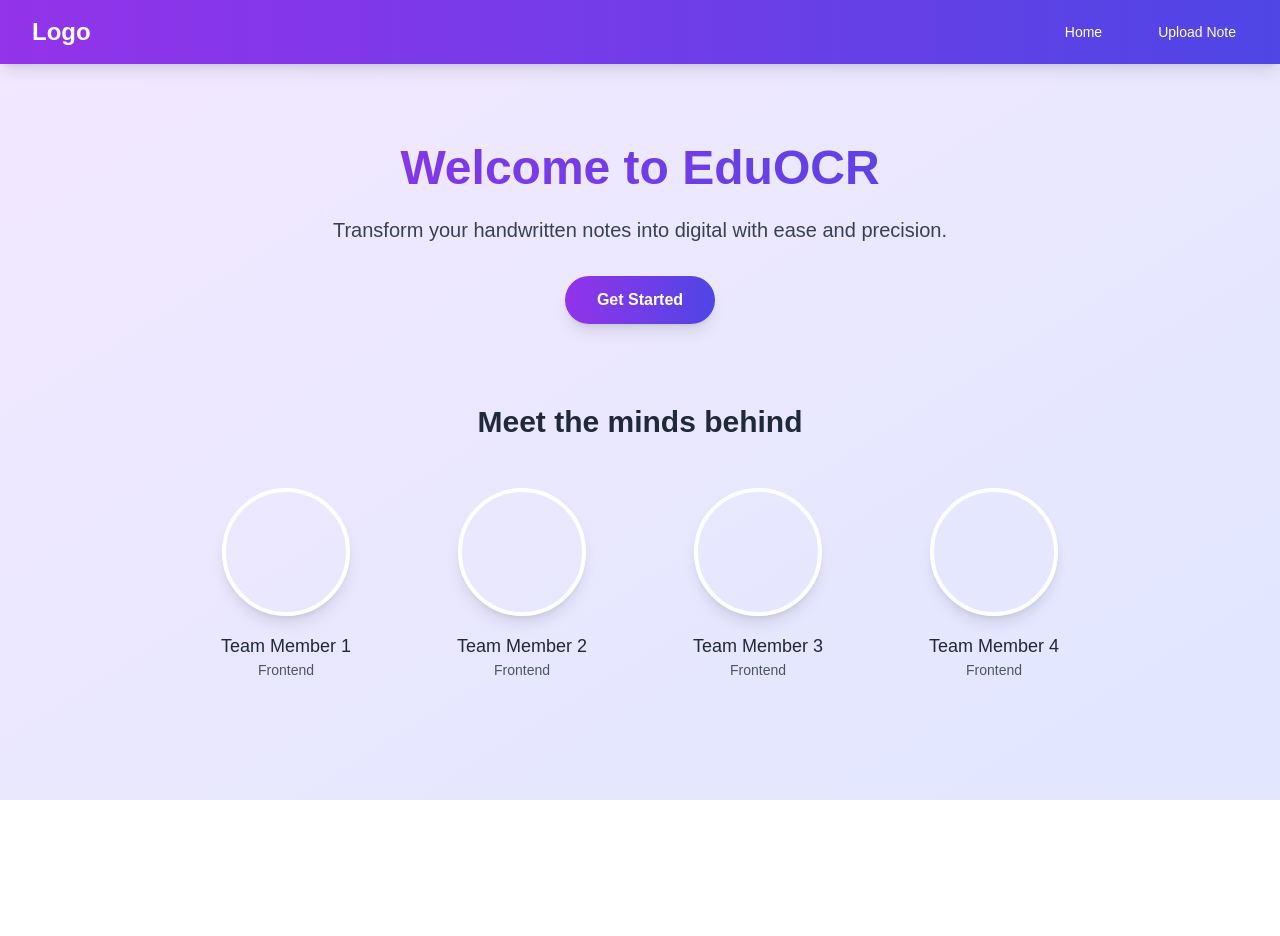
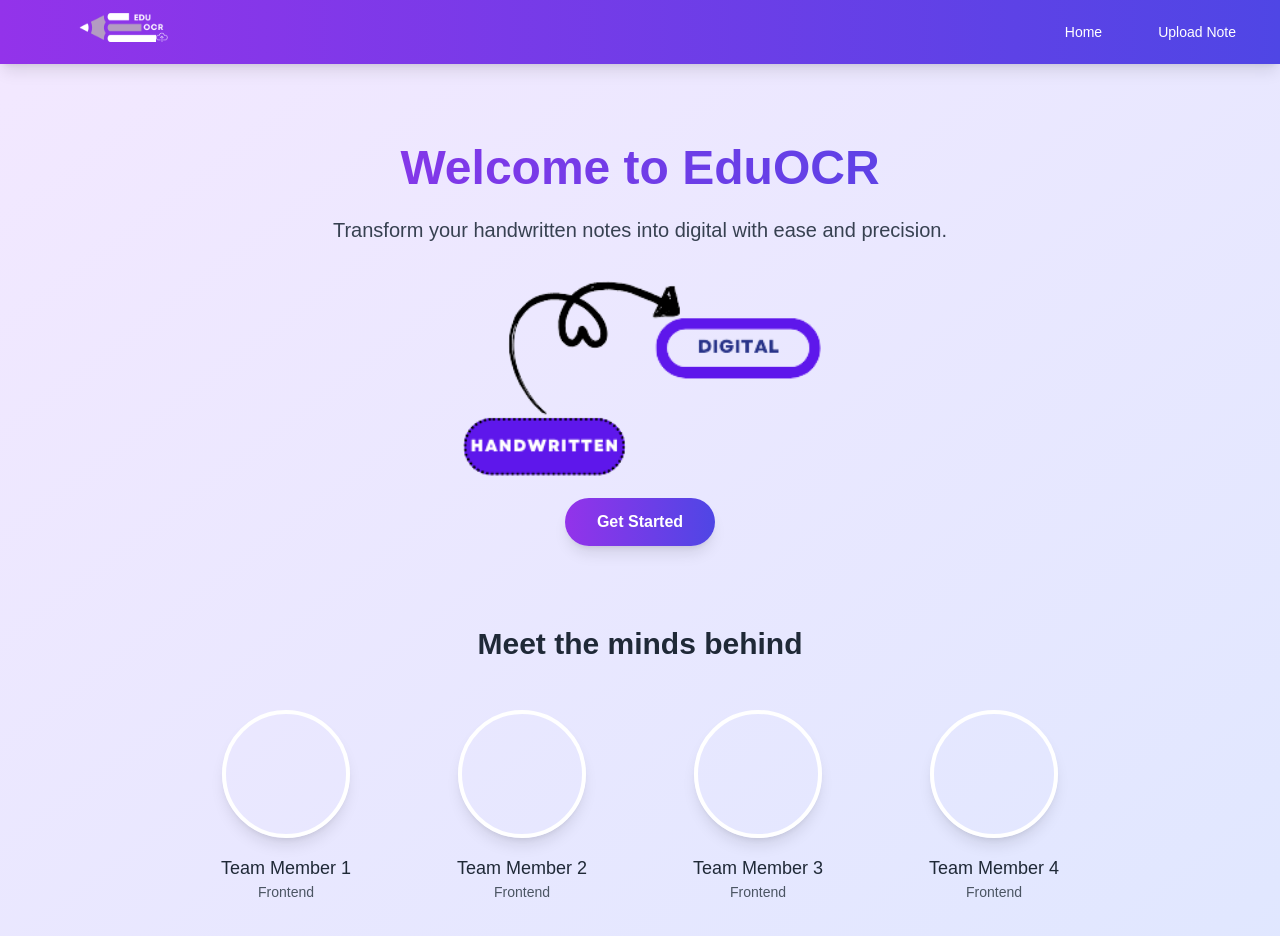
Before and after one commit to FardinAhmed3/Penfluence, a Next.js app in the folder Frontend/: page / in a window 1280 px wide. Shown: the top 936 px of the page. Before the commit the page ends 800 px from the top, so only its background shows below. Built offline with nearby package versions, Linux system fonts and the light colour scheme.

Commit message:
Added logo and some UI

```diff
--- a/Frontend/app/page.tsx
+++ b/Frontend/app/page.tsx
@@ -15,6 +15,13 @@ export default function LandingPage() {
             <p className="text-xl text-gray-700 mb-8">
               Transform your handwritten notes into digital with ease and precision.
             </p>
+            <Image
+              src="/handwritten.png"
+              alt="Handwritten Notes"
+              className="mx-auto mb-4 object-contain" // object-contain ensures the image fits without distorting
+              width={400}
+              height={400}
+            />
             <a
               href="/upload"
               className="inline-block bg-gradient-to-r from-purple-600 to-indigo-600 text-white font-bold py-3 px-8 rounded-full shadow-lg hover:shadow-xl transform hover:-translate-y-1 transition duration-300 ease-in-out"
--- a/Frontend/components/Navbar.tsx
+++ b/Frontend/components/Navbar.tsx
@@ -1,6 +1,7 @@
 "use client"
 import Link from "next/link"
 import { useState } from "react"
+import Image from "next/image"
 
 export default function Navbar() {
   const [isOpen, setIsOpen] = useState(false)
@@ -10,9 +11,15 @@ export default function Navbar() {
       <div className="max-w-7xl mx-auto px-4 sm:px-6 lg:px-8">
         <div className="flex justify-between h-16">
           <div className="flex justify-between w-full">
-            <div className="flex-shrink-0 flex items-center">
-              <span className="text-2xl font-bold text-white">Logo</span>
+            <div className="flex items-center mt-5"> {/* Added margin-top to lower the logo */}
+              <Image
+                src="/logo.png"
+                alt="Logo"
+                width={200}
+                height={200}
+              />
             </div>
+
             <div className="hidden sm:flex sm:items-center sm:space-x-8">
               <Link
                 href="/"
--- a/Frontend/src/App.css
+++ /dev/null
@@ -1,6 +0,0 @@
-#root {
-  max-width: 1280px;
-  margin: 0 auto;
-  padding: 2rem;
-  text-align: center;
-}
--- a/Frontend/src/index.css
+++ /dev/null
@@ -1,16 +0,0 @@
-@import "tailwindcss";
-
-:root {
-  font-family: Inter, system-ui, Avenir, Helvetica, Arial, sans-serif;
-  line-height: 1.5;
-  font-weight: 400;
-
-  color-scheme: light dark;
-  color: rgba(255, 255, 255, 0.87);
-  background-color: #242424;
-
-  font-synthesis: none;
-  text-rendering: optimizeLegibility;
-  -webkit-font-smoothing: antialiased;
-  -moz-osx-font-smoothing: grayscale;
-}
--- a/Frontend/src/pages/Home/Home.jsx
+++ /dev/null
@@ -1,5 +0,0 @@
-export const Home = () => {
-    return (
-     <div>Home Page</div>
-    );
-};
```
Also changed, not shown: Frontend/src/App.jsx (deleted, +0 -13 lines), Frontend/src/main.jsx (deleted, +0 -10 lines), Frontend/public/Handwritten.png (added), Frontend/public/logo.png (added).
